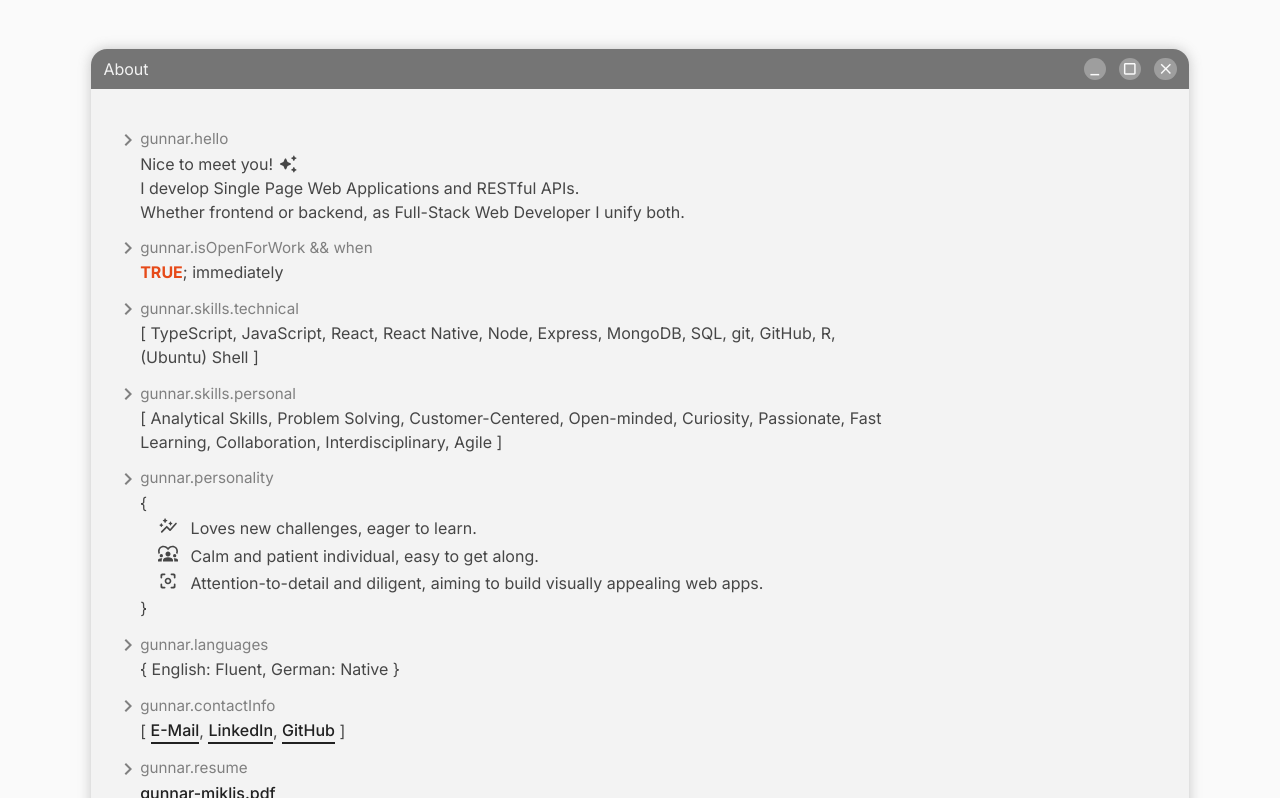
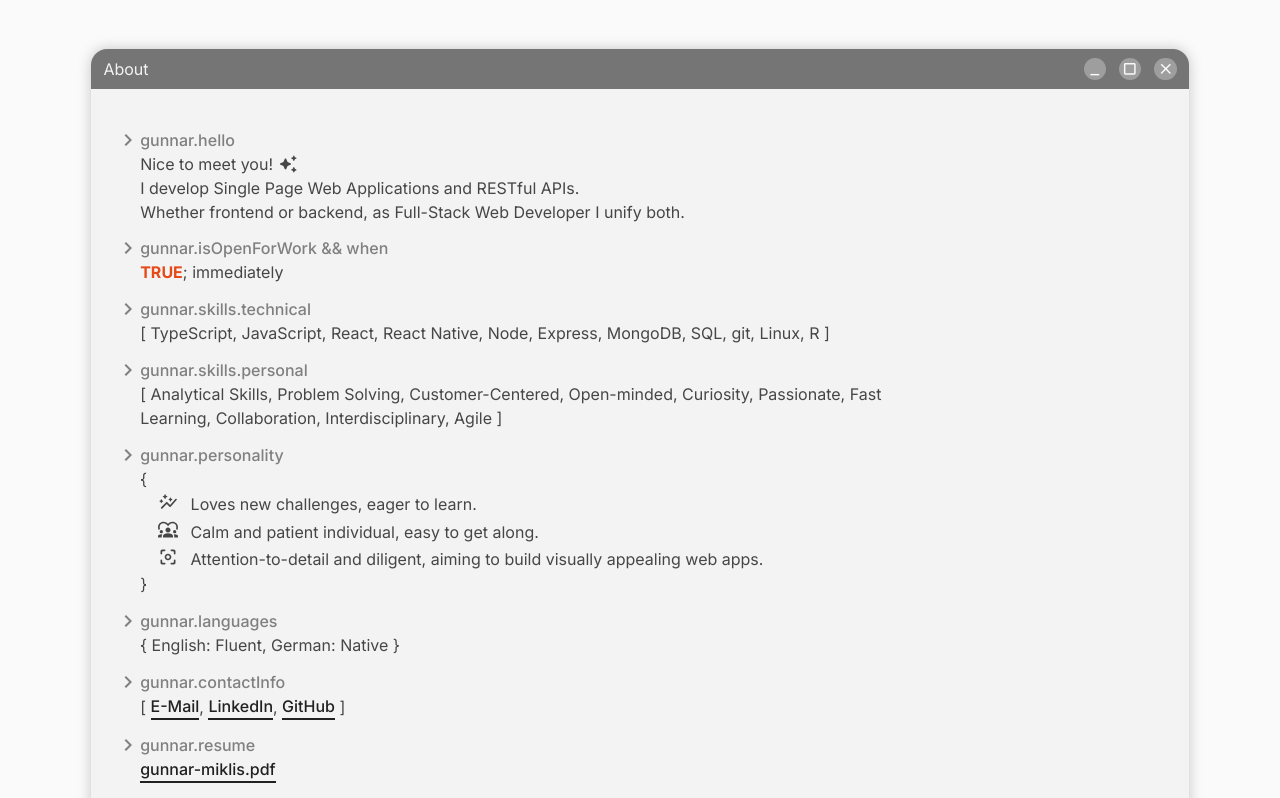
Before and after one commit to gunnar-miklis/portfolio, a React (Vite) app: page / in a window 1280 px wide. Shown: the part 622-1420 px from the top of the page. Built offline with nearby package versions, Linux system fonts and the light colour scheme.

Commit message:
minor adjustments

```diff
--- a/src/components/Terminal.tsx
+++ b/src/components/Terminal.tsx
@@ -55,8 +55,8 @@ export default function Terminal() {
             <Icon /> gunnar.skills.technical
           </p>
           <p className='out'>
-            [ TypeScript, JavaScript, React, React Native, Node, Express, MongoDB, SQL, git, GitHub,
-            R, (Ubuntu) Shell ]
+            [ TypeScript, JavaScript, React, React Native, Node, Express, MongoDB, SQL, git,
+            Linux, R ]
           </p>
         </div>
 
--- a/src/styles/index.css
+++ b/src/styles/index.css
@@ -28,7 +28,7 @@
   --space-md: 1.6rem;
   --space-lg: 2.4rem;
 
-  --transition: ease-in-out 0.18s;
+  --transition: ease-out 0.18s;
 }
 * {
   margin: 0;
@@ -137,7 +137,9 @@ button {
     color var(--transition),
     border-color var(--transition);
 }
-.link:hover {
+.link:hover,
+.link:focus,
+.link:focus-visible {
   color: var(--annotation-dark);
   border-color: var(--annotation-dark);
 }
@@ -159,7 +161,9 @@ button {
 
   transition: border-color var(--transition);
 }
-.button:hover {
+.button:hover,
+.button:focus,
+.button:focus-visible {
   border-color: var(--annotation-dark);
 }
 .chip {
@@ -253,7 +257,9 @@ button {
     color: var(--heading-light);
     border-color: var(--heading-light);
   }
-  .link:hover {
+  .link:hover,
+  .link:focus,
+  .link:focus-visible {
     color: var(--annotation-light);
     border-color: var(--annotation-light);
   }
@@ -261,7 +267,9 @@ button {
     color: var(--button-text-light);
     background-color: var(--button-bg-light);
   }
-  .button:hover {
+  .button:hover,
+  .button:focus,
+  .button:focus-visible {
     border-color: var(--annotation-light);
   }
   .chip {
--- a/src/styles/terminal.css
+++ b/src/styles/terminal.css
@@ -63,7 +63,7 @@
 .in {
   color: var(--annotation-dark);
 
-  font-size: 0.95rem;
+  font-weight: 500;
 
   display: flex;
   flex-flow: row wrap;
```
